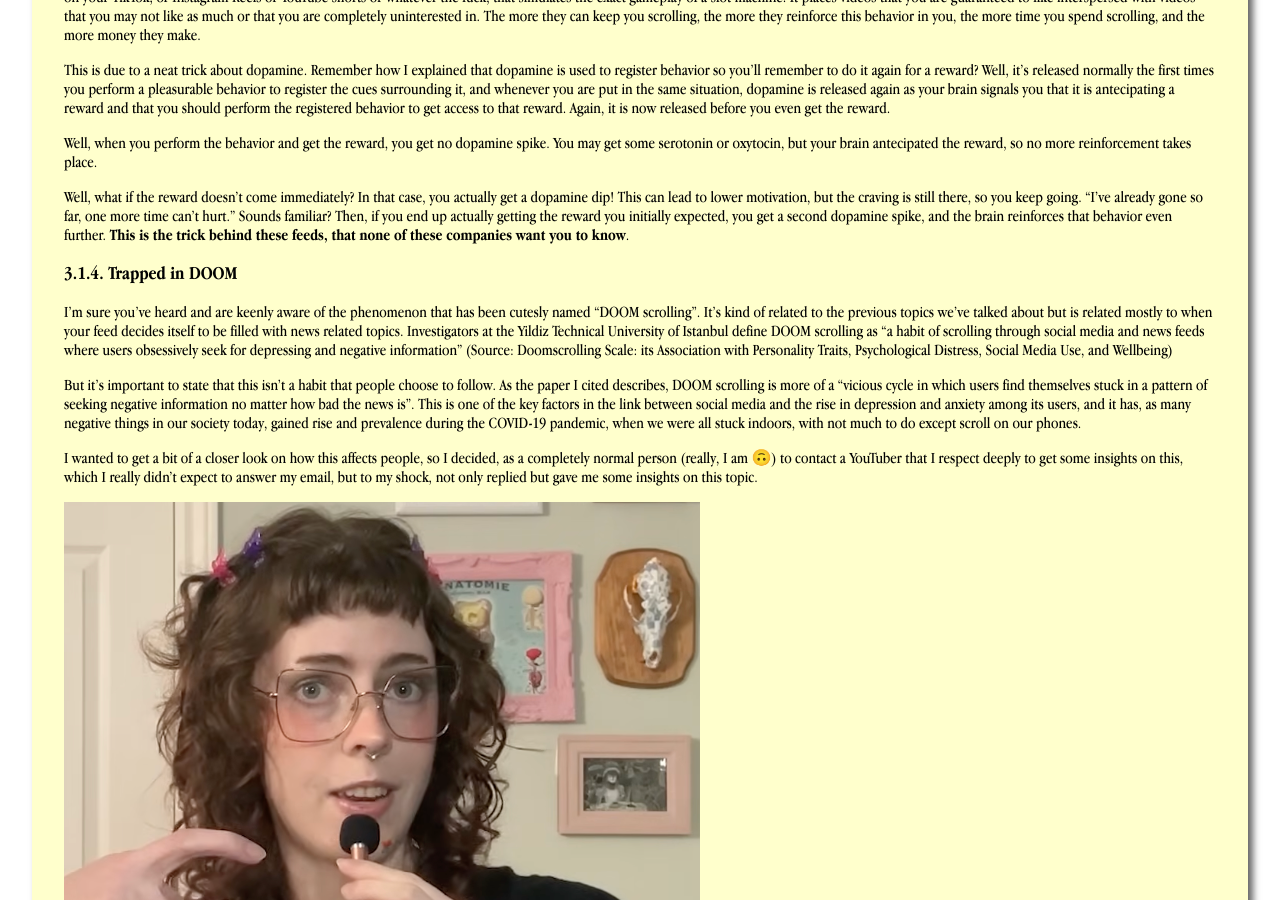
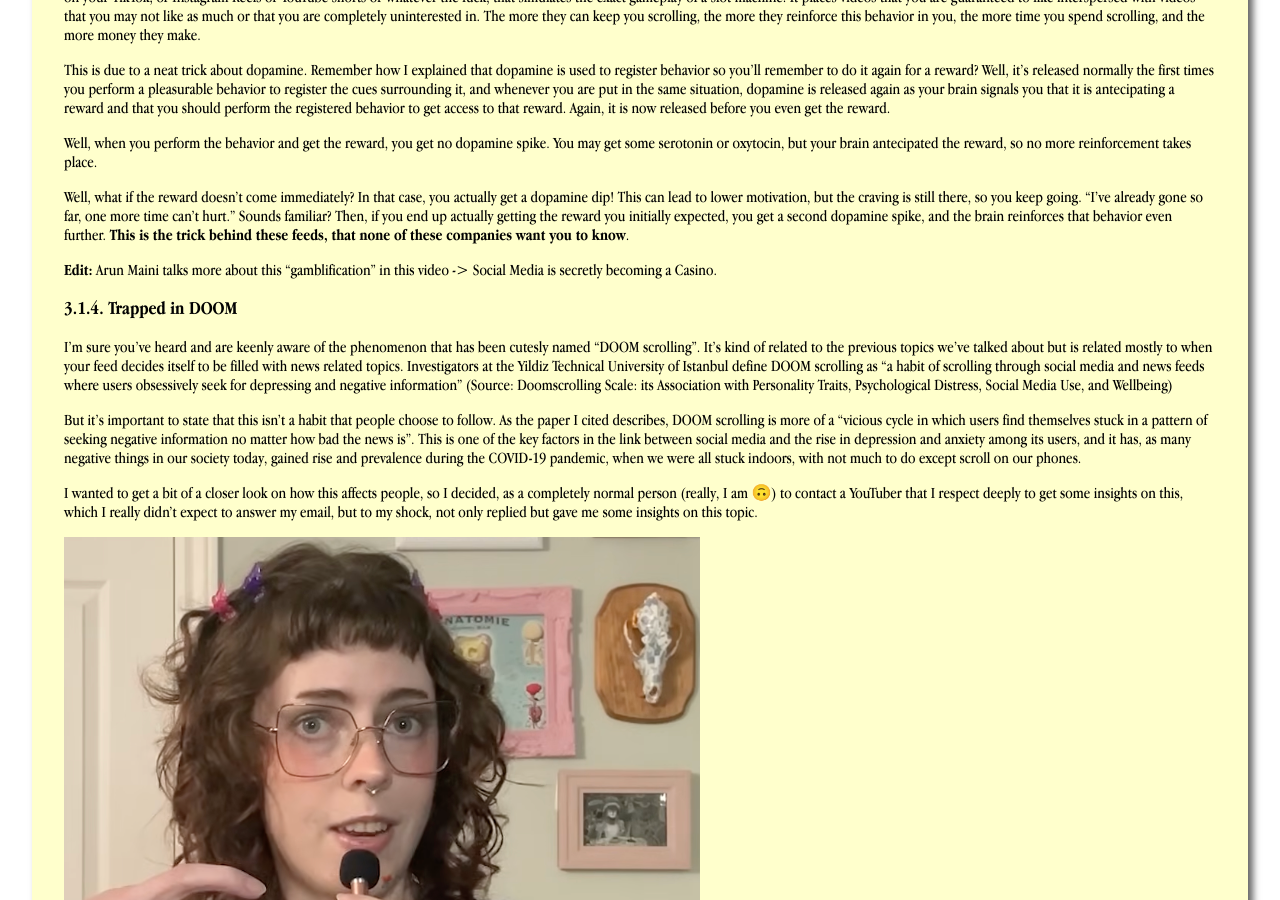
Before and after one commit to shodanwashere/shodanwashere.github.io, a Jekyll site: the page built from blog/_posts/2024-08-04-htstcd101-c3.md, in a window 1280 px wide and 900 px high, scrolled down 3547 px. Built offline with Jekyll 4.4.1, drawn with Linux system fonts in a browser that asks for light colours.

Commit message:
Linking the Mrwhosetheboss video

```diff
--- a/blog/_posts/2024-08-04-htstcd101-c3.md
+++ b/blog/_posts/2024-08-04-htstcd101-c3.md
@@ -89,6 +89,8 @@ This is due to a neat trick about dopamine. Remember how I explained that dopami
 Well, when you perform the behavior and get the reward, you get no dopamine spike. You may get some serotonin or oxytocin, but your brain antecipated the reward, so no more reinforcement takes place.
 
 Well, what if the reward doesn't come immediately? In that case, you actually get a dopamine dip! This can lead to lower motivation, but the craving is still there, so you keep going. "I've already gone so far, one more time can't hurt." Sounds familiar? Then, if you end up actually getting the reward you initially expected, you get a second dopamine spike, and the brain reinforces that behavior even further. **This is the trick behind these feeds, that none of these companies want you to know**.
+
+**Edit:** Arun Maini talks more about this "gamblification" in this video -> [Social Media is secretly becoming a Casino.](https://www.youtube.com/watch?v=4maJty0vQjI)
 
 ### 3.1.4. Trapped in DOOM
 
```
